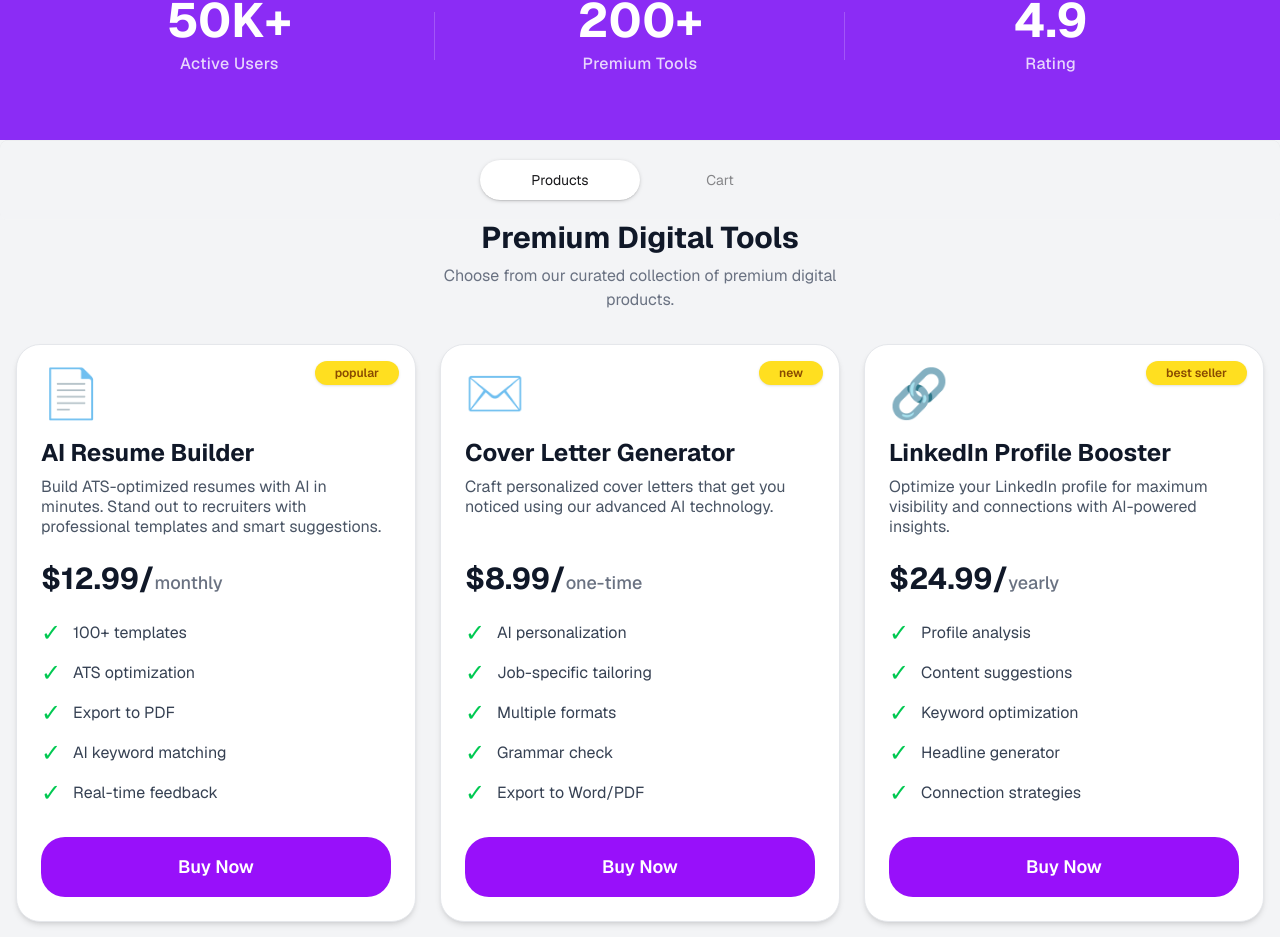
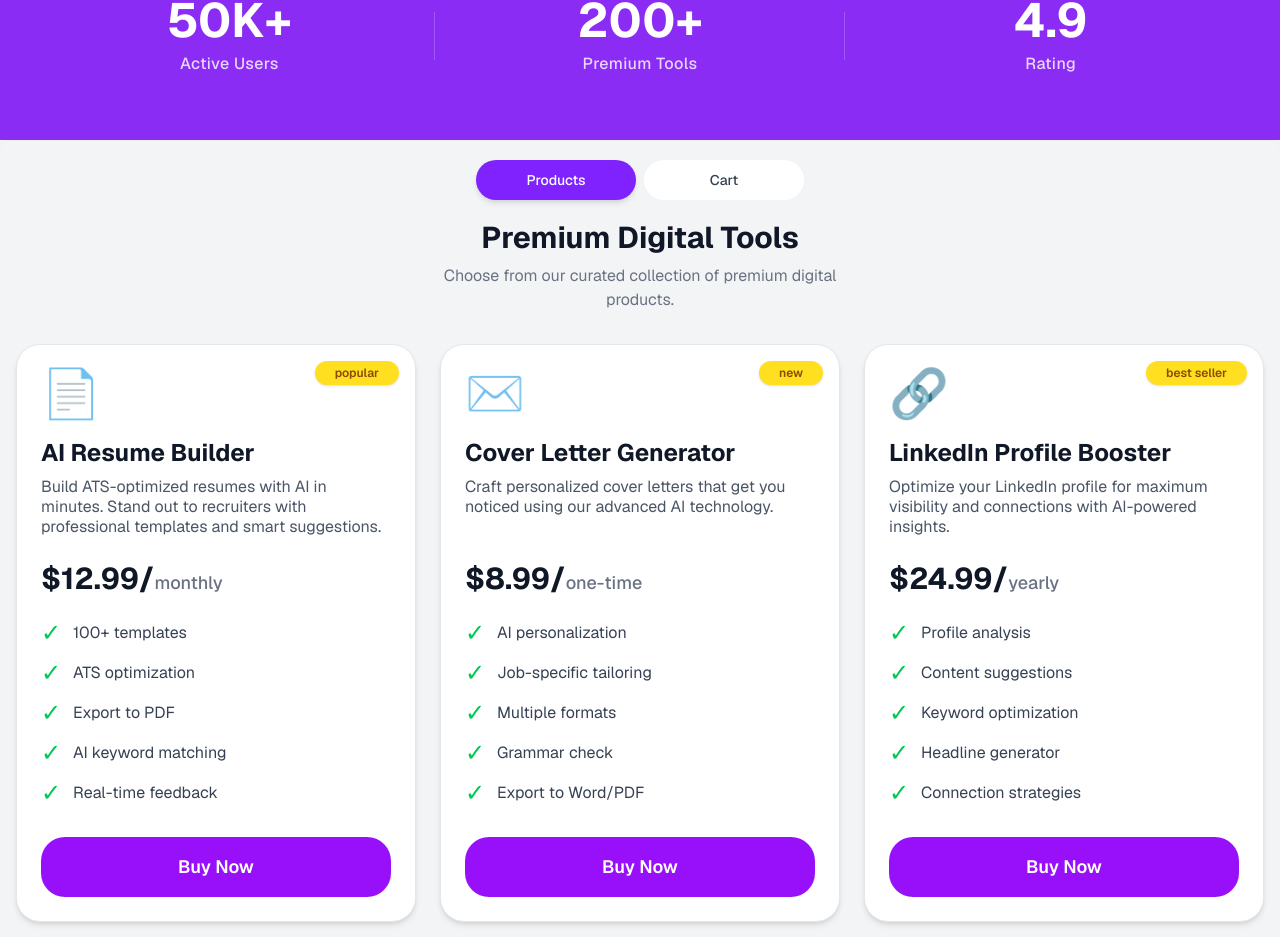
Before and after one commit to arafatgw5-cpu/Assignment-6-B13, a React (Vite) app: page / in a window 1280 px wide. Shown: the part 940-1877 px from the top of the page. Built offline with nearby package versions, Linux system fonts and the light colour scheme.

Commit message:
Integrate models.Toggle Fixed

```diff
--- a/src/App.jsx
+++ b/src/App.jsx
@@ -22,28 +22,38 @@ const App = () => {
       <Banner />
       <Rating />
 
-      {/* Tabs */}
-      <div className="tabs tabs-box justify-center bg-transparent py-5">
+
+      <div className="tabs tabs-box justify-center bg-transparent py-5 gap-2">
+
         <input
           type="radio"
           name="tabs"
-          className="tab rounded-full w-40"
+          className={`tab rounded-full w-40 font-medium transition-all ${
+            activeTab === "model"
+              ? "bg-violet-600 text-white hover:bg-violet-700 shadow-md"
+              : "bg-white hover:bg-gray-100 text-gray-700"
+          }`}
           aria-label="Products"
           checked={activeTab === "model"}
           onChange={() => setActiveTab("model")}
         />
 
+
         <input
           type="radio"
           name="tabs"
-          className="tab rounded-full w-40"
+          className={`tab rounded-full w-40 font-medium transition-all ${
+            activeTab === "cart"
+              ? "bg-violet-600 text-white hover:bg-violet-700 shadow-md"
+              : "bg-white hover:bg-gray-100 text-gray-700"
+          }`}
           aria-label="Cart"
           checked={activeTab === "cart"}
           onChange={() => setActiveTab("cart")}
         />
       </div>
 
-      {/* Content */}
+
       <div className="px-4 pb-10">
         {activeTab === "model" && (
           <Model
```
